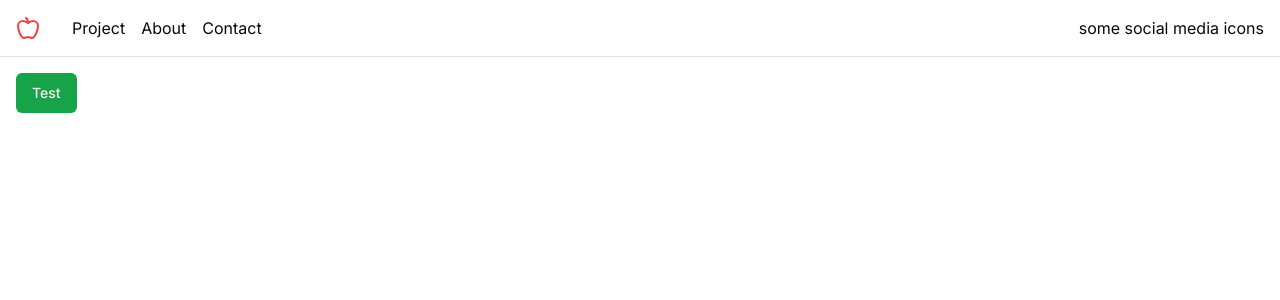
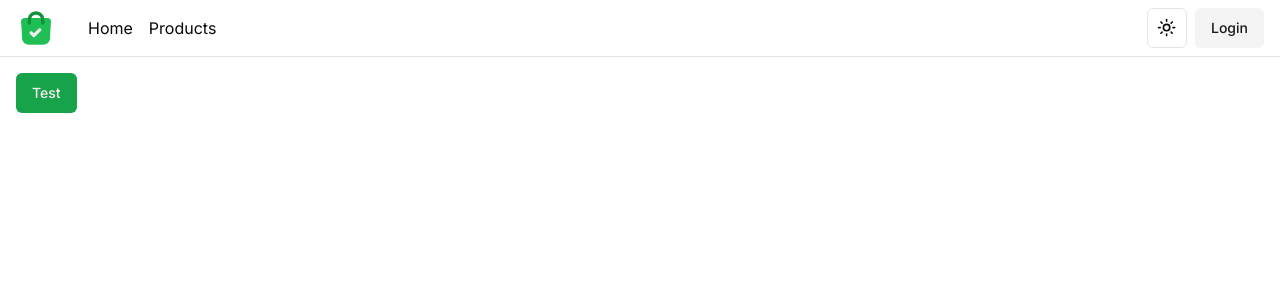
Before and after one commit to asifrkabir/batch-3-assignment-9-client-asifrkabir, a Next.js app: page / in a window 1280 px wide. Shown: the top 300 px of the page. Built offline with nearby package versions, Linux system fonts and the light colour scheme; no server answers.

Commit message:
Navbars updated

```diff
--- /dev/null
+++ b/src/components/Shared/DarkModeToggle/DarkModeToggle.tsx
@@ -0,0 +1,42 @@
+"use client";
+
+import { useState, useEffect } from "react";
+import { Moon, Sun } from "lucide-react";
+import { useTheme } from "next-themes";
+import { Button } from "@/components/ui/button";
+
+export function DarkModeToggle() {
+  const { setTheme, resolvedTheme } = useTheme();
+  const [mounted, setMounted] = useState(false);
+
+  // Ensures the component is only rendered after mounting (for correct theme detection)
+  useEffect(() => {
+    setMounted(true);
+  }, []);
+
+  if (!mounted) return null; // Avoid rendering on the server or before theme is loaded
+
+  const toggleTheme = () => {
+    setTheme(resolvedTheme === "light" ? "dark" : "light");
+  };
+
+  return (
+    <Button onClick={toggleTheme} variant="outline" size="icon">
+      {/* Sun Icon for light theme */}
+      <Sun
+        className={`h-[1.2rem] w-[1.2rem] transition-transform ${
+          resolvedTheme === "light"
+            ? "rotate-0 scale-100"
+            : "-rotate-90 scale-0"
+        }`}
+      />
+      {/* Moon Icon for dark theme */}
+      <Moon
+        className={`absolute h-[1.2rem] w-[1.2rem] transition-transform ${
+          resolvedTheme === "dark" ? "rotate-0 scale-100" : "rotate-90 scale-0"
+        }`}
+      />
+      <span className="sr-only">Toggle theme</span>
+    </Button>
+  );
+}
--- a/src/components/Shared/Nav/MainHeader/MainHeader.tsx
+++ b/src/components/Shared/Nav/MainHeader/MainHeader.tsx
@@ -1,4 +1,5 @@
-import Link from "next/link";
+import { DarkModeToggle } from "../../DarkModeToggle/DarkModeToggle";
+import NavbarUser from "../../NavbarUser/NavbarUser";
 import MainMobileNavbar from "../MainMobileNavbar/MainMobileNavbar";
 import MainNavbar from "../MainNavbar/MainNavbar";
 
@@ -13,9 +14,10 @@ export default function MainHeader() {
         <MainMobileNavbar />
 
         {/* Desktop & mobile */}
-        <h1 className="flex items-center justify-end flex-1">
-          <Link href="/">some social media icons</Link>
-        </h1>
+        <div className="flex items-center justify-end flex-1 gap-2">
+          <DarkModeToggle />
+          <NavbarUser />
+        </div>
       </div>
     </header>
   );
--- a/src/components/Shared/Nav/MainMobileNavbar/MainMobileNavbar.tsx
+++ b/src/components/Shared/Nav/MainMobileNavbar/MainMobileNavbar.tsx
@@ -1,3 +1,4 @@
+import logo from "@/assets/images/logo.png";
 import {
   Sheet,
   SheetContent,
@@ -6,9 +7,10 @@ import {
   SheetTitle,
   SheetTrigger,
 } from "@/components/ui/sheet";
-import { AlignJustify, Apple } from "lucide-react";
+import { VisuallyHidden } from "@radix-ui/react-visually-hidden";
+import { AlignJustify } from "lucide-react";
+import Image from "next/image";
 import Link from "next/link";
-import { VisuallyHidden } from "@radix-ui/react-visually-hidden";
 
 export default function MainMobileNavbar() {
   return (
@@ -25,13 +27,12 @@ export default function MainMobileNavbar() {
         </VisuallyHidden>
 
         <SheetContent side="left">
-          <Link href="/">
-            <Apple className="text-red-500" />
+          <Link href="/" className="flex items-center gap-2" prefetch={false}>
+            <Image src={logo} alt="logo" width={40} height={40} priority />
           </Link>
           <nav className="flex flex-col gap-3 lg:gap-4 mt-6">
-            <Link href="/project">Project</Link>
-            <Link href="/about">About</Link>
-            <Link href="/contact">Contact</Link>
+            <Link href="/">Home</Link>
+            <Link href="/products">Products</Link>
           </nav>
         </SheetContent>
       </Sheet>
--- a/src/components/Shared/Nav/MainNavbar/MainNavbar.tsx
+++ b/src/components/Shared/Nav/MainNavbar/MainNavbar.tsx
@@ -1,16 +1,16 @@
-import { Apple } from "lucide-react";
+import logo from "@/assets/images/logo.png";
+import Image from "next/image";
 import Link from "next/link";
 
 export default function MainNavbar() {
   return (
     <div className="hidden md:flex">
-      <Link href="/">
-        <Apple className="text-red-500" />
+      <Link href="/" className="flex items-center gap-2" prefetch={false}>
+        <Image src={logo} alt="logo" width={40} height={40} priority />
       </Link>
       <nav className="flex items-center gap-3 lg:gap-4 ml-8 ">
-        <Link href="/project">Project</Link>
-        <Link href="/about">About</Link>
-        <Link href="/contact">Contact</Link>
+        <Link href="/">Home</Link>
+        <Link href="/products">Products</Link>
       </nav>
     </div>
   );
--- /dev/null
+++ b/src/components/Shared/NavbarUser/NavbarUser.tsx
@@ -0,0 +1,76 @@
+"use client";
+
+import { CircleUser } from "lucide-react";
+import Image from "next/image";
+
+import { Button } from "@/components/ui/button";
+import {
+  DropdownMenu,
+  DropdownMenuContent,
+  DropdownMenuItem,
+  DropdownMenuLabel,
+  DropdownMenuSeparator,
+  DropdownMenuTrigger,
+} from "@/components/ui/dropdown-menu";
+import { usePathname, useRouter } from "next/navigation";
+import { useUser } from "@/context/user.provider";
+import { logout } from "@/services/AuthService";
+import { protectedRoutes } from "@/constant";
+
+const NavbarUser = () => {
+  const router = useRouter();
+  const pathname = usePathname();
+  const { user, setIsLoading: setUserLoading } = useUser();
+
+  const handleLogout = () => {
+    logout();
+    setUserLoading(true);
+
+    if (protectedRoutes.some((route) => pathname.match(route))) {
+      router.push("/");
+    }
+  };
+
+  if (!user) {
+    return (
+      <Button variant="secondary" onClick={() => router.push("/login")}>
+        Login
+      </Button>
+    );
+  }
+
+  return (
+    <DropdownMenu>
+      <DropdownMenuTrigger asChild>
+        <Button variant="secondary" size="icon" className="rounded-full">
+          {user.profilePicture ? (
+            <Image
+              src={user.profilePicture}
+              alt="Profile Picture"
+              width={36}
+              height={36}
+              className="rounded-full border-2 border-emerald-500"
+            />
+          ) : (
+            <CircleUser className="h-5 w-5" />
+          )}
+          <span className="sr-only">Toggle user menu</span>
+        </Button>
+      </DropdownMenuTrigger>
+      <DropdownMenuContent align="end">
+        <DropdownMenuLabel>{user.name}</DropdownMenuLabel>
+        <DropdownMenuSeparator />
+        <DropdownMenuItem>Settings</DropdownMenuItem>
+        <DropdownMenuItem>Support</DropdownMenuItem>
+        <DropdownMenuSeparator />
+        <DropdownMenuItem>
+          <Button onClick={handleLogout} className="w-full">
+            Logout
+          </Button>
+        </DropdownMenuItem>
+      </DropdownMenuContent>
+    </DropdownMenu>
+  );
+};
+
+export default NavbarUser;
```
